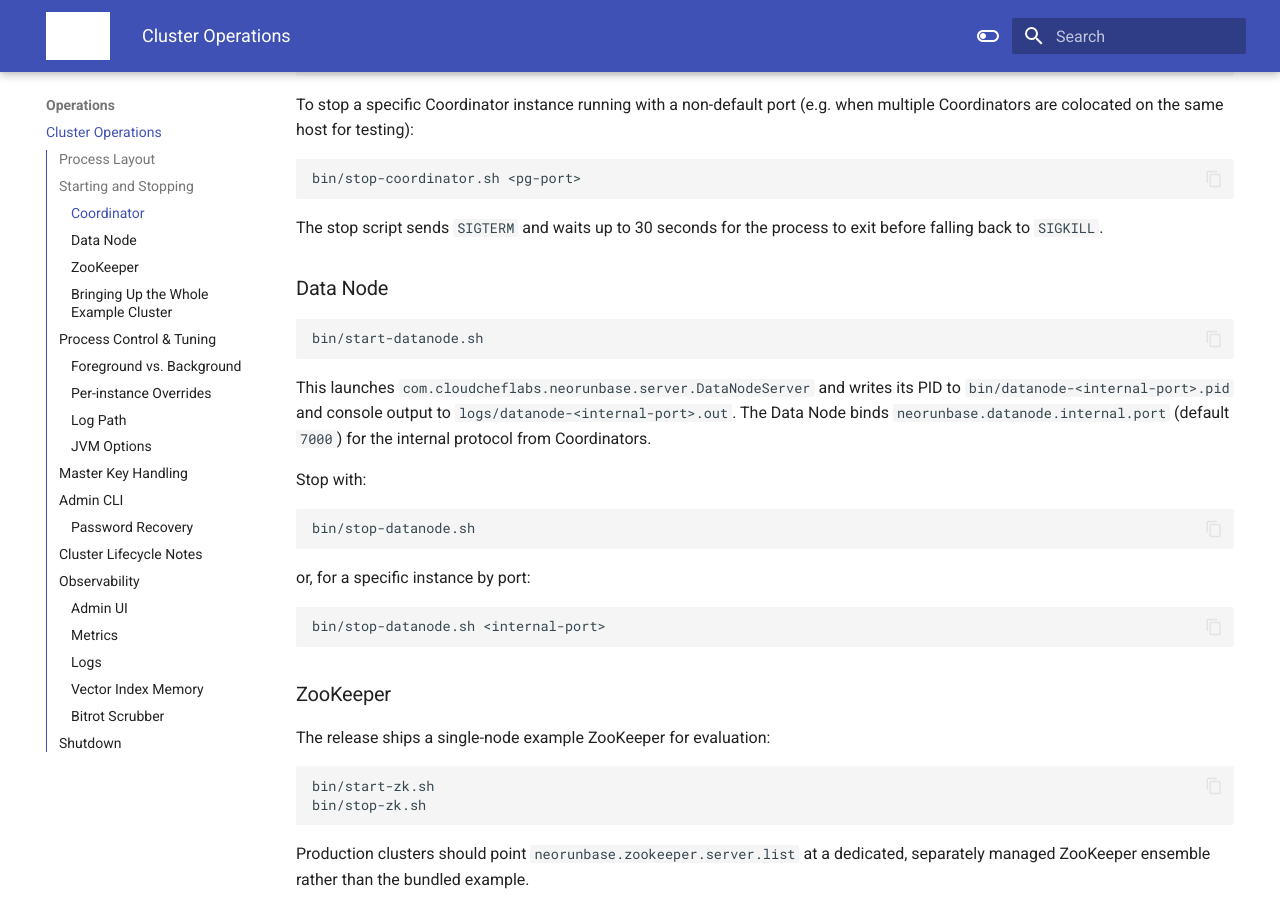
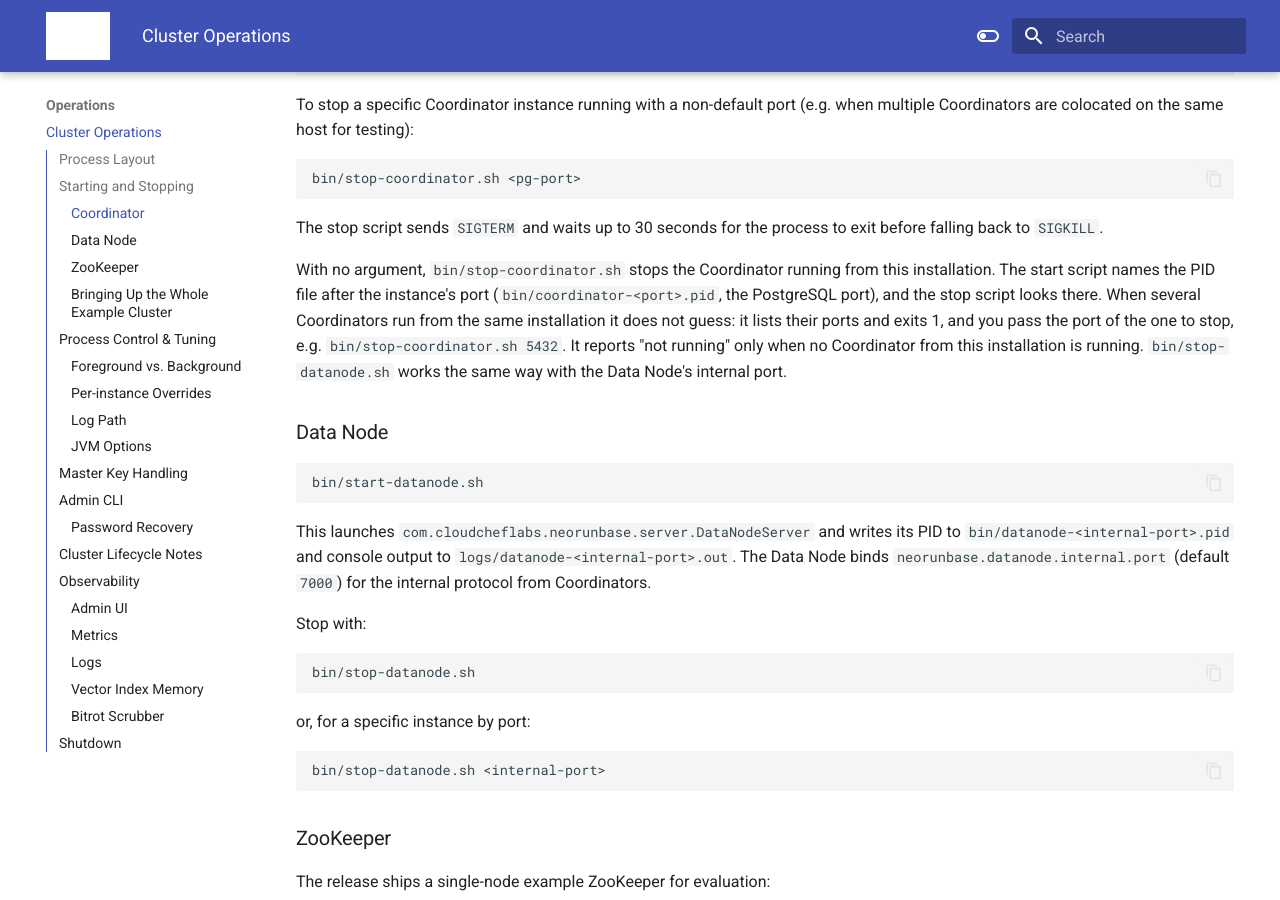
Before and after one commit to cloudcheflabs/neorunbase-docs, an MkDocs documentation site: the page built from docs/operations/operations.md, in a window 1280 px wide and 900 px high, scrolled down 1015 px. Built offline with MkDocs 1.6.1 and Material for MkDocs 9.7.7, drawn with Linux system fonts in a browser that asks for light colours; the version menu is left out; grey boxes are pictures that could not be loaded.

Commit message:
docs: stop scripts with no argument find the port-named pid file; several instances need the port
Co-Authored-By: Claude Opus 5.5 <noreply@anthropic.com>

````diff
--- a/docs/operations/operations.md
+++ b/docs/operations/operations.md
@@ -35,6 +35,9 @@ bin/stop-coordinator.sh <pg-port>
 ```
 
 The stop script sends `SIGTERM` and waits up to 30 seconds for the process to exit before falling back to `SIGKILL`.
+
+With no argument, `bin/stop-coordinator.sh` stops the Coordinator running from this installation. The start script names the PID file after the instance's port (`bin/coordinator-<port>.pid`, the PostgreSQL port), and the stop script looks there. When several Coordinators run from the same installation it does not guess: it lists their ports and exits 1, and you pass the port of the one to stop, e.g. `bin/stop-coordinator.sh 5432`. It reports "not running" only when no Coordinator from this installation is running.
+`bin/stop-datanode.sh` works the same way with the Data Node's internal port.
 
 ### Data Node
 
````
